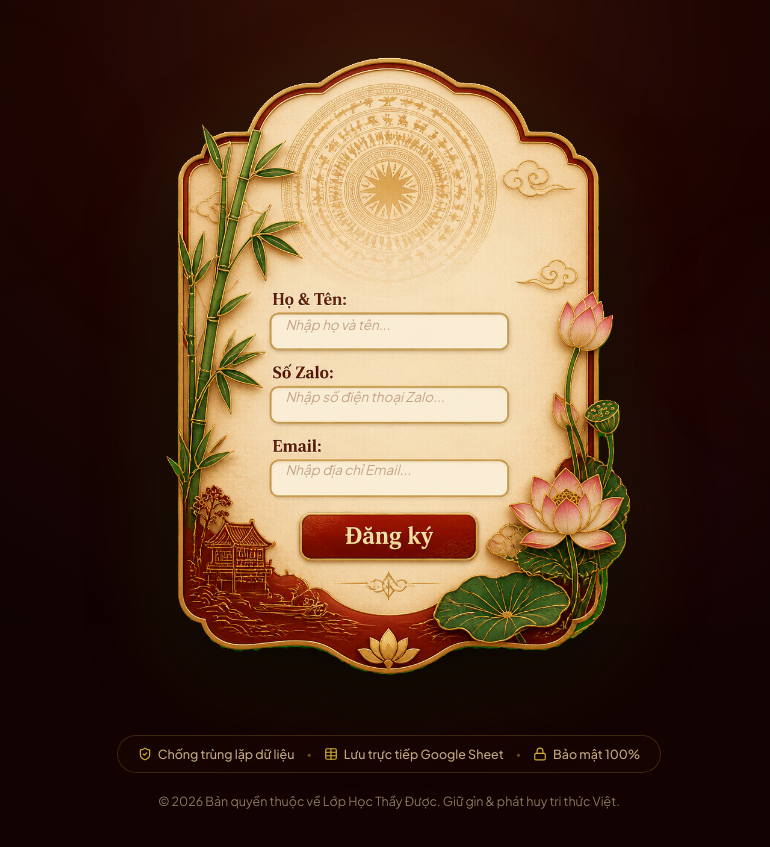
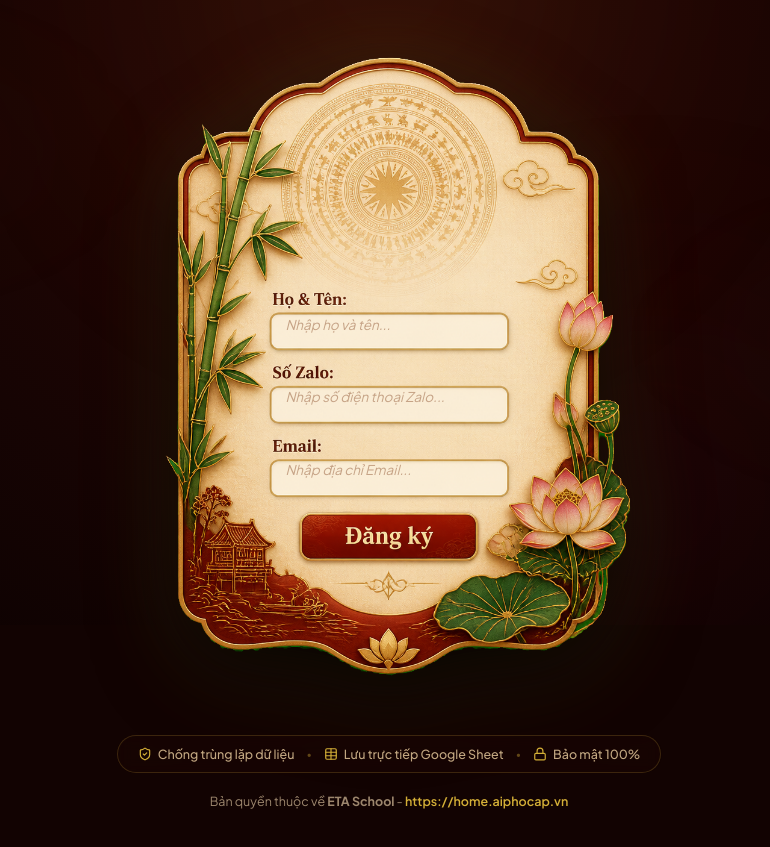
Before and after one commit to qualaduoc/dang-ky-thong-tin, a website: page public/index.html in a window 1280 px wide. Shown: the part 175-1022 px from the top of the page, without its empty margins (251-1021 px from the left). Drawn offline with nearby package versions, Linux system fonts and the light colour scheme; no server answers; a web font is replaced by a local one.

Commit message:
Cập nhật thông tin bản quyền chân trang thuộc về ETA School - home.aiphocap.vn

```diff
--- a/public/css/style.css
+++ b/public/css/style.css
@@ -392,7 +392,19 @@ body {
   margin-top: 18px;
   text-align: center;
   font-size: 12.5px;
-  color: rgba(191, 168, 136, 0.7);
+  color: rgba(191, 168, 136, 0.8);
+}
+
+.footer-link {
+  color: var(--gold-primary);
+  text-decoration: none;
+  font-weight: 600;
+  transition: all 0.2s ease;
+}
+
+.footer-link:hover {
+  color: var(--gold-light);
+  text-decoration: underline;
 }
 
 /* 5. MODAL THÀNH CÔNG KIỂU THIỆP GẤM CỔ TRUYỀN */
--- a/public/index.html
+++ b/public/index.html
@@ -136,7 +136,7 @@
 
     <!-- Footer Chân Trang -->
     <footer class="heritage-footer">
-      <p>© 2026 Bản quyền thuộc về Lớp Học Thầy Được. Giữ gìn & phát huy tri thức Việt.</p>
+      <p>Bản quyền thuộc về <strong>ETA School</strong> - <a href="https://home.aiphocap.vn" target="_blank" rel="noopener noreferrer" class="footer-link">https://home.aiphocap.vn</a></p>
     </footer>
 
   </main>
```
